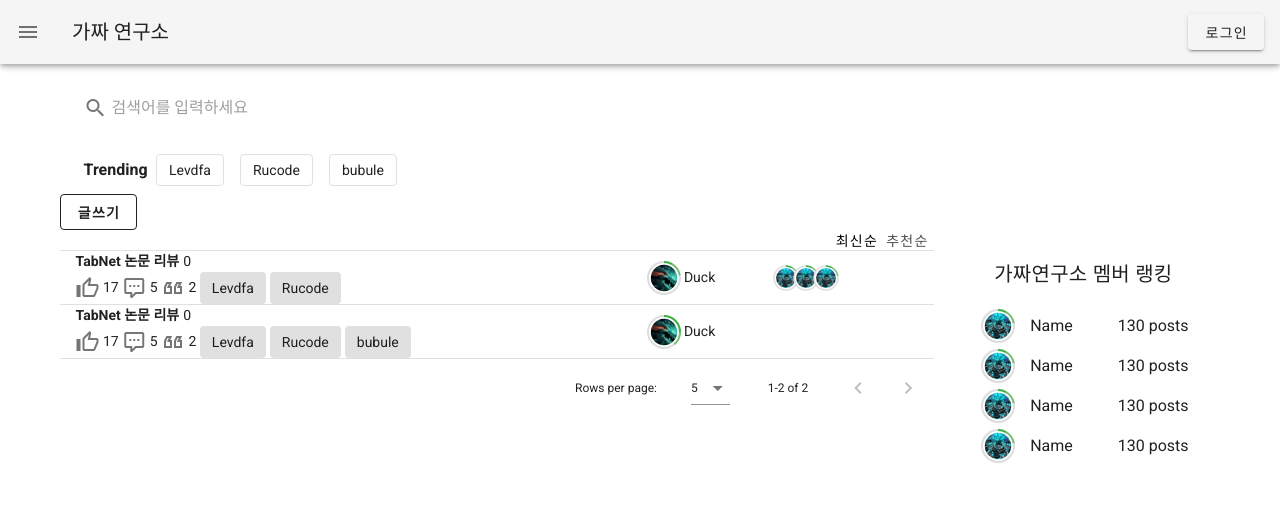
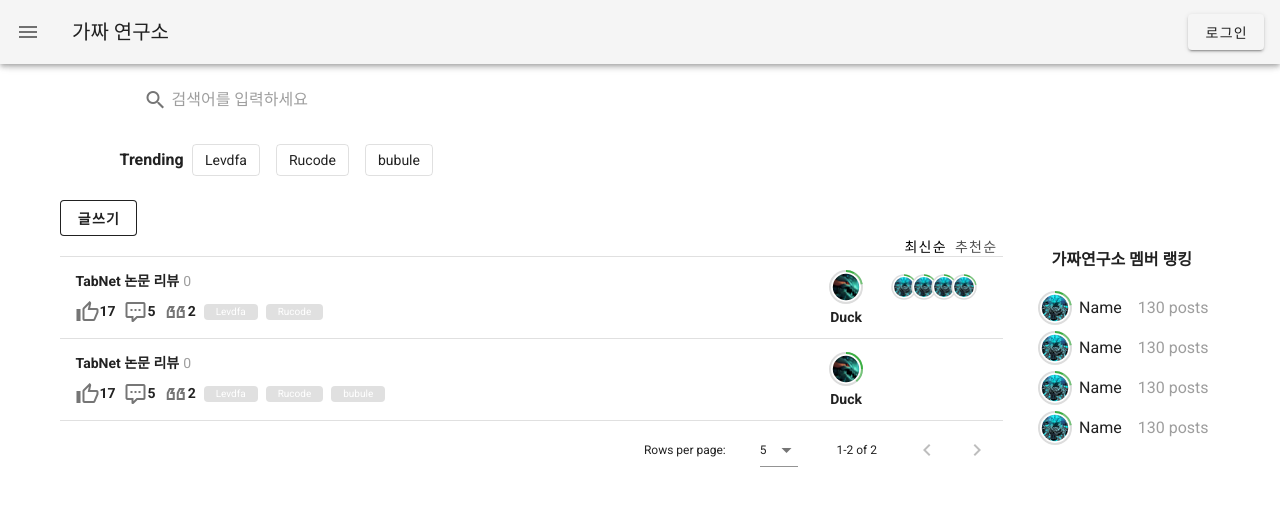
Before and after one commit to pseudolab/PseudoFront, a Nuxt app: page /archive in a window 1280 px wide. Shown: the top 506 px of the page. Built offline with nearby package versions, Linux system fonts and the light colour scheme.

Commit message:
Update: 레이아웃 수정

```diff
--- a/components/common/RankBoard.vue
+++ b/components/common/RankBoard.vue
@@ -1,6 +1,6 @@
 <template>
-  <v-card class="rank-board px-8 py-3" outlined>
-    <v-card-title> 가짜연구소 멤버 랭킹 </v-card-title>
+  <v-card class="rank-board px-3 py-3 text-center" outlined>
+    <h4 class="mb-4">가짜연구소 멤버 랭킹</h4>
     <div
       v-for="({ icon, name, postCount, exp, accumulation }, idx) in rankInfo"
       :key="idx"
@@ -14,9 +14,11 @@
         :width="40"
         :is-animation="false"
       />
-      <span class="rank-board__name mr-auto ml-3">{{ name }}</span>
-      <span class="rank-board__postCount mr-1">{{ postCount }}</span>
-      <span class="rank-board__posts">posts</span>
+      <span class="rank-board__name ml-1">{{ name }}</span>
+      <span class="rank-board__postCount ml-4 mr-1 grey--text">{{
+        postCount
+      }}</span>
+      <span class="rank-board__posts grey--text">posts</span>
     </div>
   </v-card>
 </template>
--- a/components/common/Table.vue
+++ b/components/common/Table.vue
@@ -8,7 +8,7 @@
       :style="{
         border: 'none',
         height: '1px',
-        backgroundColor: 'rgb(224,224,224)',
+        backgroundColor: 'rgba(0,0,0,0.12)',
       }"
     />
     <v-data-table
@@ -20,32 +20,35 @@
       @click:row="clickRow"
     >
       <template v-slot:[`item.info`]="{ item }">
-        <div class="table--item--top">
+        <div class="table--item--top mb-2">
           <h4 class="mr-1">
             {{ item.info.title }}
           </h4>
-          <span>
+          <span class="grey--text">
             {{ calcDayAgo(item.info.date) | dayAgo }}
           </span>
         </div>
         <v-icon>mdi-thumb-up-outline</v-icon>
-        {{ item.info.likes }}
-        <v-icon>mdi-comment-processing-outline</v-icon>
-        {{ item.info.comments }}
-        <v-icon>mdi-format-quote-open-outline</v-icon>
-        {{ item.info.quotations }}
+        <span class="font-weight-bold">{{ item.info.likes }}</span>
+        <v-icon class="ml-2">mdi-comment-processing-outline</v-icon>
+        <span class="font-weight-bold">{{ item.info.comments }}</span>
+        <v-icon class="ml-2">mdi-format-quote-open-outline</v-icon>
+        <span class="font-weight-bold">{{ item.info.quotations }}</span>
         <v-chip
           v-for="badge in item.info.badges"
           :key="badge"
-          class="mr-1"
+          class="ms-2"
           label
+          x-small
+          text-color="white"
         >
           {{ badge }}
         </v-chip>
       </template>
 
       <template v-slot:[`item.writer`]="{ item }">
-        <div class="table__writer">
+        <v-row no-gutters justify="end">
+          <v-col class="d-flex justify-center" :cols="5">
             <UserProfile
               :img-url="require('~/assets/img/test.png')"
               exp-color="#3cb043"
@@ -54,15 +57,15 @@
               :width="40"
               :is-animation="true"
             />
-          {{ item.writer.name }}
-        </div>
-      </template>
-      <template v-slot:[`item.contributer`]="{ item }">
-        <div class="table--contributer">
-          <UserProfile
-            v-for="{ icon, name } in item.contributer"
+          </v-col>
+          <v-col class="table--contributer d-flex justify-center" :cols="3">
+            <div
+              v-for="({ icon, name }, idx) in item.contributer"
               :key="name"
               class="table--contributer__profile"
+            >
+              <UserProfile
+                v-if="idx < 4"
                 :img-url="require(`~/assets/img/${icon}`)"
                 exp-color="#3cb043"
                 :exp="item.writer.exp"
@@ -71,6 +74,14 @@
                 :is-animation="false"
               />
             </div>
+          </v-col>
+        </v-row>
+        <v-row no-gutters justify="end">
+          <v-col class="text-center font-weight-bold" :cols="5">
+            {{ item.writer.name }}
+          </v-col>
+          <v-col :cols="3" />
+        </v-row>
       </template>
     </v-data-table>
   </article>
@@ -100,7 +111,6 @@ export default {
       headers: [
         { value: 'info', sortable: false },
         { value: 'writer', sortable: false },
-        { value: 'contributer', sortable: false },
       ],
       // TODO: fixture로 빼야 함 - 나중에 api로 받아올 부분
       chips: [{ name: 'Levdfa' }, { name: 'Rucode' }, { name: 'bubule' }],
@@ -121,21 +131,24 @@ export default {
 </script>
 <style lang="scss">
 .table {
+  & .v-data-table {
+    background-color: transparent !important;
+    & tbody tr td {
+      padding-top: 10px !important;
+      padding-bottom: 10px !important;
+    }
+  }
   &--item {
     &--top {
       display: flex;
     }
   }
-  &__writer {
-    display: flex;
-    justify-content: center;
-    align-items: center;
-  }
   &--contributer {
-    display: flex;
     position: relative;
     &__profile {
-      @for $i from 1 to 4 {
+      display: flex;
+      align-items: center;
+      @for $i from 1 to 5 {
         &:nth-child(#{$i}) {
           position: relative;
           left: calc(10px - 10px * #{$i});
--- a/pages/archive/index.vue
+++ b/pages/archive/index.vue
@@ -1,21 +1,25 @@
 <template>
   <section class="archive">
     <v-text-field
+      class="px-15 mb-3"
       prepend-inner-icon="mdi-magnify"
       placeholder="검색어를 입력하세요"
       background-color="white"
       rounded
+      solo
+      :hide-details="true"
+      flat
     />
-    <article class="archive--trend d-flex align-center px-6">
+    <article class="archive--trend d-flex align-center px-15 mb-4">
       <strong>Trending</strong>
       <ChipBoadr :chips="chips" @changeSelectedChips="changeSelectedChips" />
     </article>
-    <v-btn class="font-weight-bold" outlined> 글쓰기 </v-btn>
+    <v-btn class="archive__write-btn font-weight-bold" outlined> 글쓰기 </v-btn>
     <div class="d-flex">
       <Table
         :table-data="tableData"
         :loading="loading"
-        class="flex-grow-1 mr-3"
+        class="flex-grow-1 mr-5"
       />
       <RankBoard />
     </div>
@@ -84,6 +88,20 @@ export default {
               exp: 30,
               accumulation: 50,
             },
+            {
+              icon: 'test3.png',
+              name: 'Duck3',
+              level: 99,
+              exp: 30,
+              accumulation: 50,
+            },
+            {
+              icon: 'test3.png',
+              name: 'Duck3',
+              level: 99,
+              exp: 30,
+              accumulation: 50,
+            },
           ],
         },
         {
@@ -123,3 +141,10 @@ export default {
   },
 }
 </script>
+<style lang="scss" scoped>
+.archive {
+  &__write-btn {
+    background-color: white !important;
+  }
+}
+</style>
```
Lines whose indentation alone changed are shown as unchanged.
